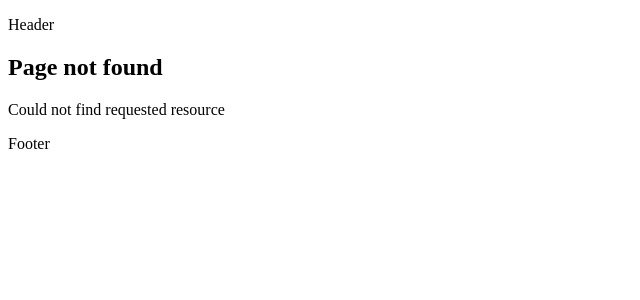
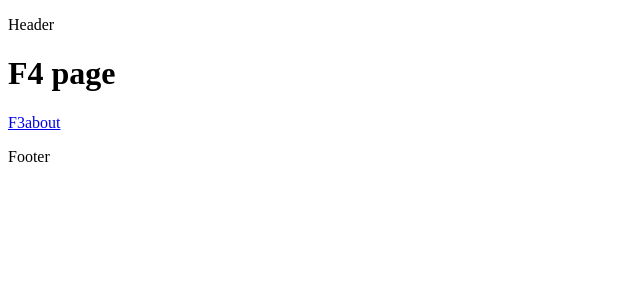
Before and after one commit to IT-S-ACE/Next-JS, a Next.js app: page /f1/f4 in a window 1280 px wide. Before the commit this address had no page. Shown: the top 300 px of the page, without its empty margins (0-640 px from the left). Built offline with nearby package versions, Linux system fonts and the light colour scheme.

Commit message:
- Intercepting Routes

```diff
--- /dev/null
+++ b/src/app/f1/(.)f2/page.tsx
@@ -0,0 +1,3 @@
+export default function InterceptedF2() {
+    return <h1>(.) Intercepted F2 page</h1>;
+}
--- /dev/null
+++ b/src/app/f1/f2/page.tsx
@@ -0,0 +1,3 @@
+export default function F2() {
+    return <h1>F2 page</h1>;
+  }
--- /dev/null
+++ b/src/app/f1/f3/page.tsx
@@ -0,0 +1,3 @@
+export default function F3() {
+    return <h1>F3 page</h1>
+};
--- /dev/null
+++ b/src/app/f1/f4/(..)f3/page.tsx
@@ -0,0 +1,3 @@
+export default function InterceptedF3() {
+    return <h1>(..) Intercepted F3 page</h1>
+};
--- /dev/null
+++ b/src/app/f1/f4/(...)about/page.tsx
@@ -0,0 +1,3 @@
+export default function InterceptedAbout() {
+    return <h1>(...)Intercepted About Page</h1>
+};
--- /dev/null
+++ b/src/app/f1/f4/page.tsx
@@ -0,0 +1,13 @@
+import Link from "next/link";
+
+export default function F4() {
+  return (
+    <>
+      <h1>F4 page</h1>
+      <div>
+        <Link href="/f1/f3">F3</Link>
+        <Link href="/about">about</Link>
+      </div>
+    </>
+  );
+}
```
Also changed, not shown: src/app/f1/page.tsx (added, +12 -0 lines).
